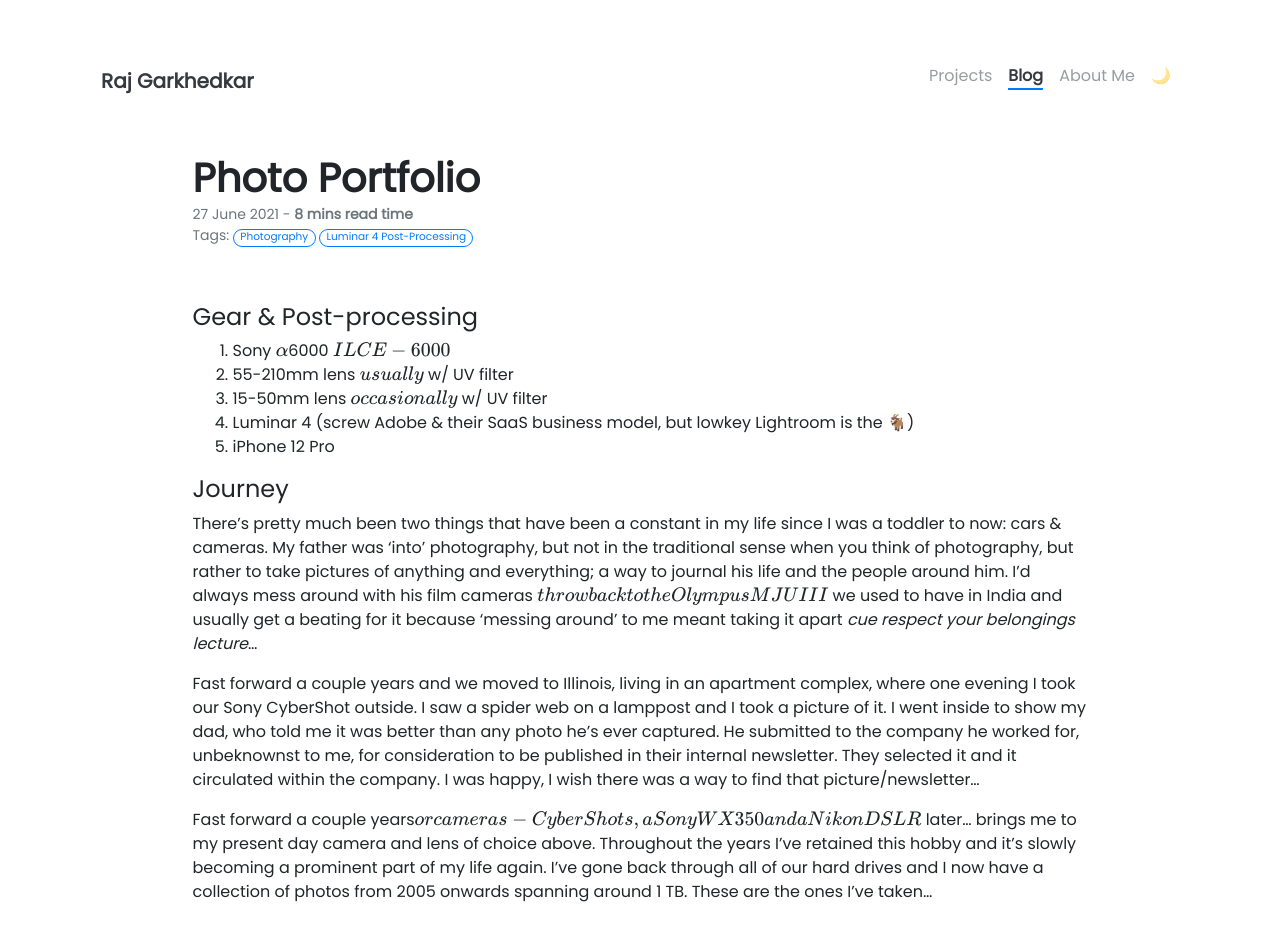
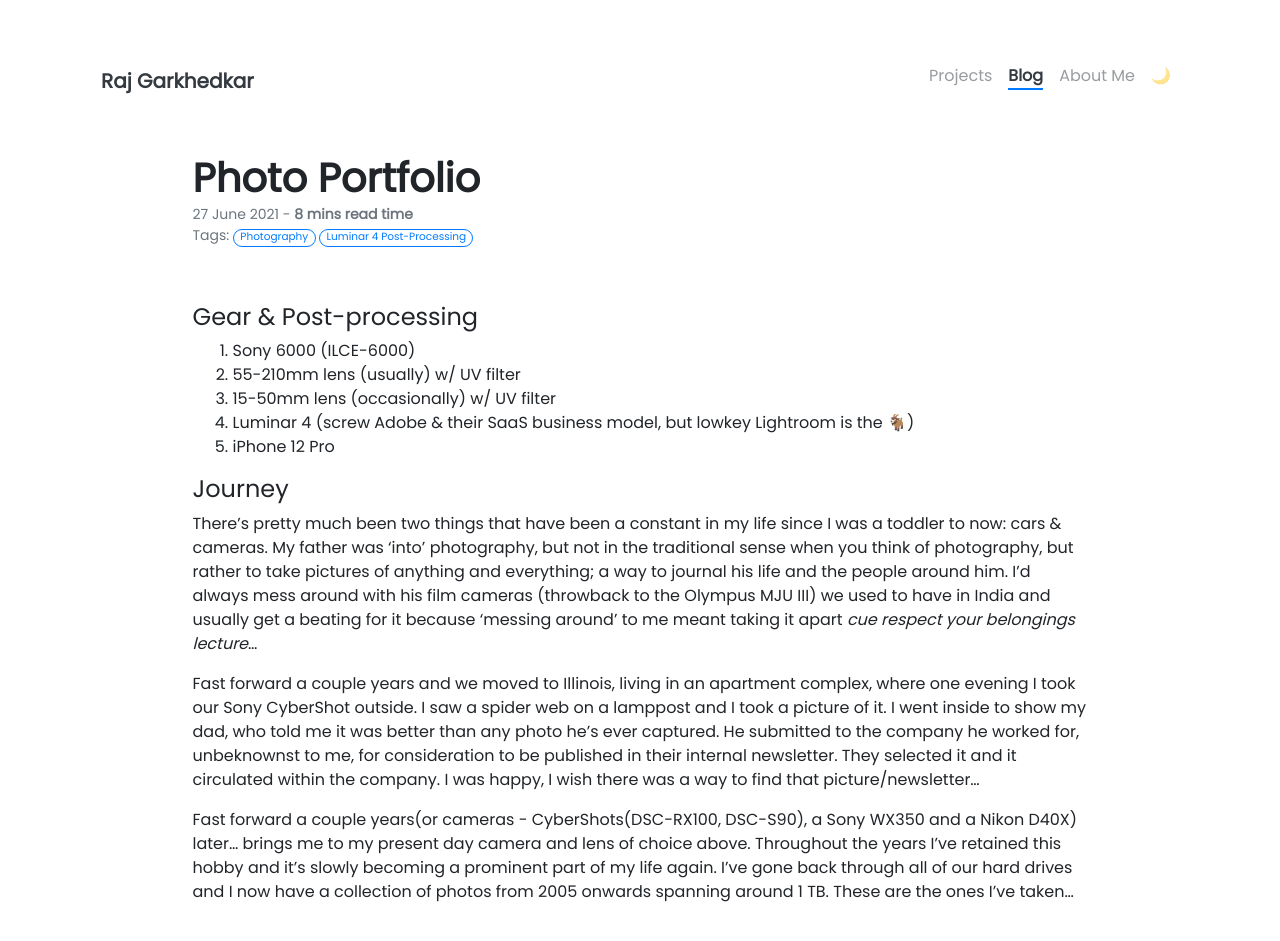
Before and after one commit to rajgark/rajgark.github.io, a Jekyll site: the page built from _posts/2021-06-27-constitution-photos.md, in a window 1280 px wide and 1400 px high, cut to the strip 0-944 px from the top of the window. Shown: the top 941 px of the strip. Built offline with Jekyll 4.4.1, drawn with Linux system fonts in a browser that asks for light colours; nearby versions of some CDN libraries; emoji names are drawn with the system emoji font; our own code applies the rules of GitHub Pages for plain Markdown files; formulas are drawn with MathJax 3; comment, search, counter and statistics services are not loaded; some of the changed text lies outside the part shown.

Commit message:
Updated Camera Models

```diff
--- a/_posts/2021-06-27-constitution-photos.md
+++ b/_posts/2021-06-27-constitution-photos.md
@@ -24,7 +24,7 @@
 Fast forward a couple years and we moved to Illinois, living in an apartment complex, where one evening I took our Sony CyberShot outside. I saw a spider web on a lamppost and I took a picture of it. I went inside to show my dad, who told me it was better than any photo he's ever captured. He submitted to the company he worked for, unbeknownst to me, for consideration to be published in their internal newsletter. They selected it and it circulated within the company. I was happy, I wish there was a way to find that picture/newsletter...
 <br>
 
-Fast forward a couple years(or cameras - CyberShots, a Sony WX350 and a Nikon DSLR) later... brings me to my present day camera and lens of choice above. Throughout the years I've retained this hobby and it's slowly becoming a prominent part of my life again. I've gone back through all of our hard drives and I now have a collection of photos from 2005 onwards spanning around 1 TB. These are the ones I've taken...
+Fast forward a couple years(or cameras - CyberShots(DSC-RX100, DSC-S90), a Sony WX350 and a Nikon D40X) later... brings me to my present day camera and lens of choice above. Throughout the years I've retained this hobby and it's slowly becoming a prominent part of my life again. I've gone back through all of our hard drives and I now have a collection of photos from 2005 onwards spanning around 1 TB. These are the ones I've taken...
 <br>
 <br>
 {% include elements/figure.html image="https://lh3.googleusercontent.com/pw/AM-JKLUmaMACZO-nddguaj4w_bj_vF6M34ctUfVBDqEXJOxnNfJhfUMysuLapNCubQVB7qRArTFX5yICD74mjOIMHn7mR5n6DHU5sbRo1nTmPKsjrph1NKNok07rRv5PVYBxcbvOOuMnZFGipIrW8KvEjLJT=w1314-h876-no?authuser=0" caption="Lone Warrior | 210 mm,  \(f\)/6.3,  1/400,  ILCE-6000, AP | April 2021" %}
@@ -65,7 +65,7 @@
 
 Gulf of Mexico taken at Galveston. The original is pretty much the same, this one has a slightly lower exposure gradient on the bottom to bring out the crisp central waves and I'm experimenting with vignette and accentuating sunlight in images with little sunlight.
 
-{% include elements/figure.html image="https://lh3.googleusercontent.com/pw/AM-JKLXcyAqwMX6SK92yPJG-Kp-QSbbFZMbeyhbv17ktJYEqOp--6NCpDfpNgveOfJyca5BtrRd_1YjV0P5CvYA2qEyspf1wWwC6DSiRzgmnJMX5BH5zJWnxGEi_ZosOcwNfL0sScpiSJNS1p6IsZH4sCu1o=w861-h646-no?authuser=0" caption="A Visionary | 6 mm,  \(f\)/2.8,  1/250,  iPhone 8 Camera | September 2006" %}
+{% include elements/figure.html image="https://lh3.googleusercontent.com/pw/AM-JKLXcyAqwMX6SK92yPJG-Kp-QSbbFZMbeyhbv17ktJYEqOp--6NCpDfpNgveOfJyca5BtrRd_1YjV0P5CvYA2qEyspf1wWwC6DSiRzgmnJMX5BH5zJWnxGEi_ZosOcwNfL0sScpiSJNS1p6IsZH4sCu1o=w861-h646-no?authuser=0" caption="A Visionary | 6 mm,  \(f\)/2.8,  1/250,  Sony DSC-S90 | September 2006" %}
 
 I must have been 7 at this time in Mysore, India... I remember we went to this resort along with my dad's coworkers family. I took this on a Sony DSC-S90 Cybershot, probably the first camera that I became super familiar with - experimenting with all the settings and seeing how they affected the shot.
 
```
